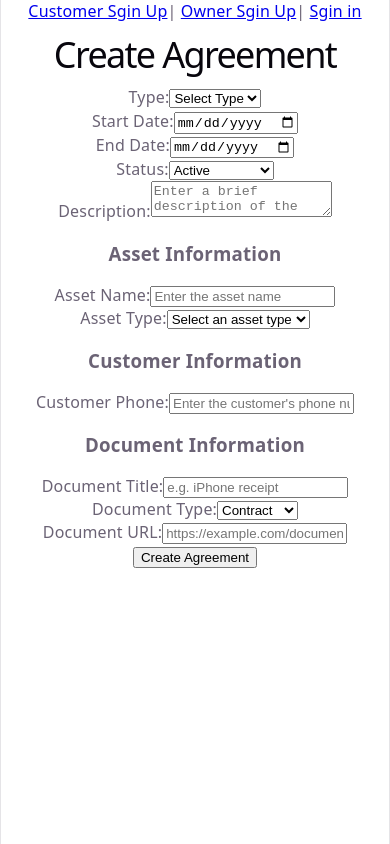
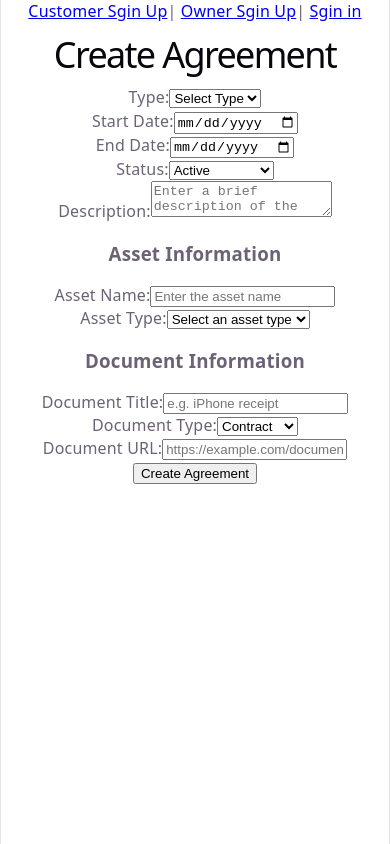
Before and after one commit to HusainAlmajed/Project-4-FrontEnd, a React (Vite) app: page /agreements in a window 390 px wide. Built offline with nearby package versions, Linux system fonts and the light colour scheme; no server answers.

Commit message:
enter the phone number only by owner

```diff
--- a/src/pages/AgreementForm.jsx
+++ b/src/pages/AgreementForm.jsx
@@ -205,8 +205,9 @@ const AgreementForm = (props) => {
                 </label>
 
                 <br />
+                {props.user && props.user.role === "owner" && (
+                    <>
                 <h3>Customer Information</h3>
-
                     <label>
                         Customer Phone:
                         <input
@@ -216,6 +217,8 @@ const AgreementForm = (props) => {
                             placeholder="Enter the customer's phone number"
                         />
                     </label>
+                    </>
+                )}
             {!agreementId && (
                 <>
                 <h3>Document Information</h3>
--- a/src/pages/OwnerSignUp.jsx
+++ b/src/pages/OwnerSignUp.jsx
@@ -3,7 +3,7 @@ import { ownerSignUp } from "../services/authServices";
 import { useNavigate } from "react-router";
 
 
-const OwnerSignUpForm = (setUser) => {
+const OwnerSignUpForm = ( setUser ) => {
     const navigate = useNavigate()
 
     const initialState = {
```
Lines whose indentation alone changed are shown as unchanged.
